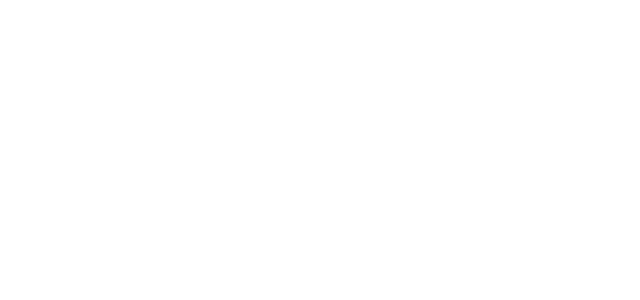
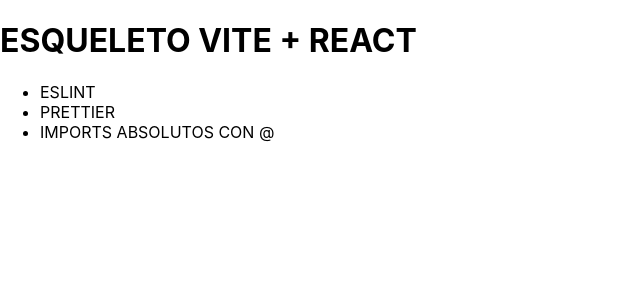
Before and after one commit to QuiqueSupertramp/vite-react-eslint-prettier-skeleton, a React (Vite) app: page / in a window 1280 px wide. Shown: the top 300 px of the page, without its empty margins (0-640 px from the left). Built offline with nearby package versions, Linux system fonts and the light colour scheme.

Commit message:
add BASE URL with @

```diff
--- a/src/App.jsx
+++ b/src/App.jsx
@@ -1,7 +1,16 @@
 import './App.css';
 
 function App() {
-	return <div className='App'></div>;
+	return (
+		<div className='App'>
+			<h1>ESQUELETO VITE + REACT</h1>
+			<ul>
+				<li>ESLINT</li>
+				<li>PRETTIER</li>
+				<li>IMPORTS ABSOLUTOS CON @</li>
+			</ul>
+		</div>
+	);
 }
 
 export default App;
--- a/vite.config.js
+++ b/vite.config.js
@@ -1,7 +1,13 @@
 import { defineConfig } from 'vite';
 import react from '@vitejs/plugin-react';
+const path = require('path');
 
 // https://vitejs.dev/config/
 export default defineConfig({
 	plugins: [react()],
+	resolve: {
+		alias: {
+			'@': path.resolve(__dirname, 'src'),
+		},
+	},
 });
```
Also changed, not shown: jsconfig.json (added, +8 -0 lines).
